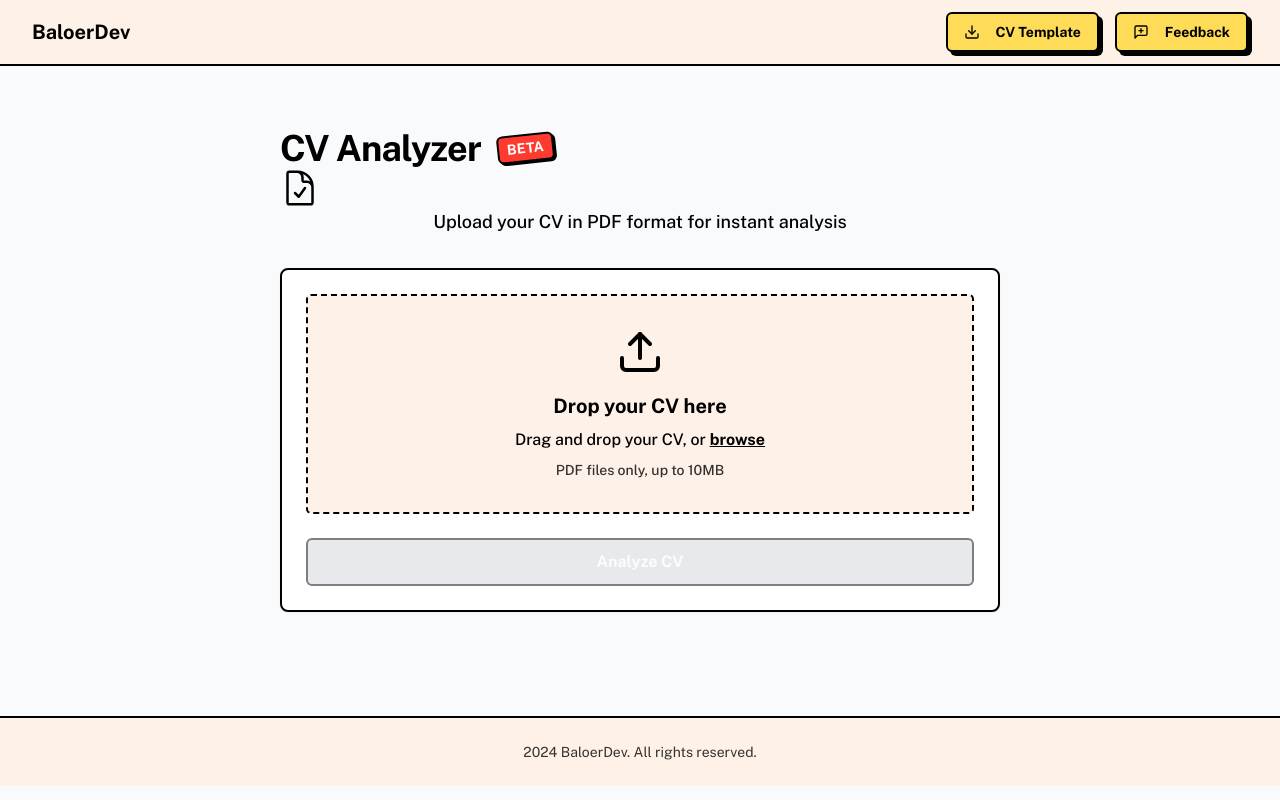
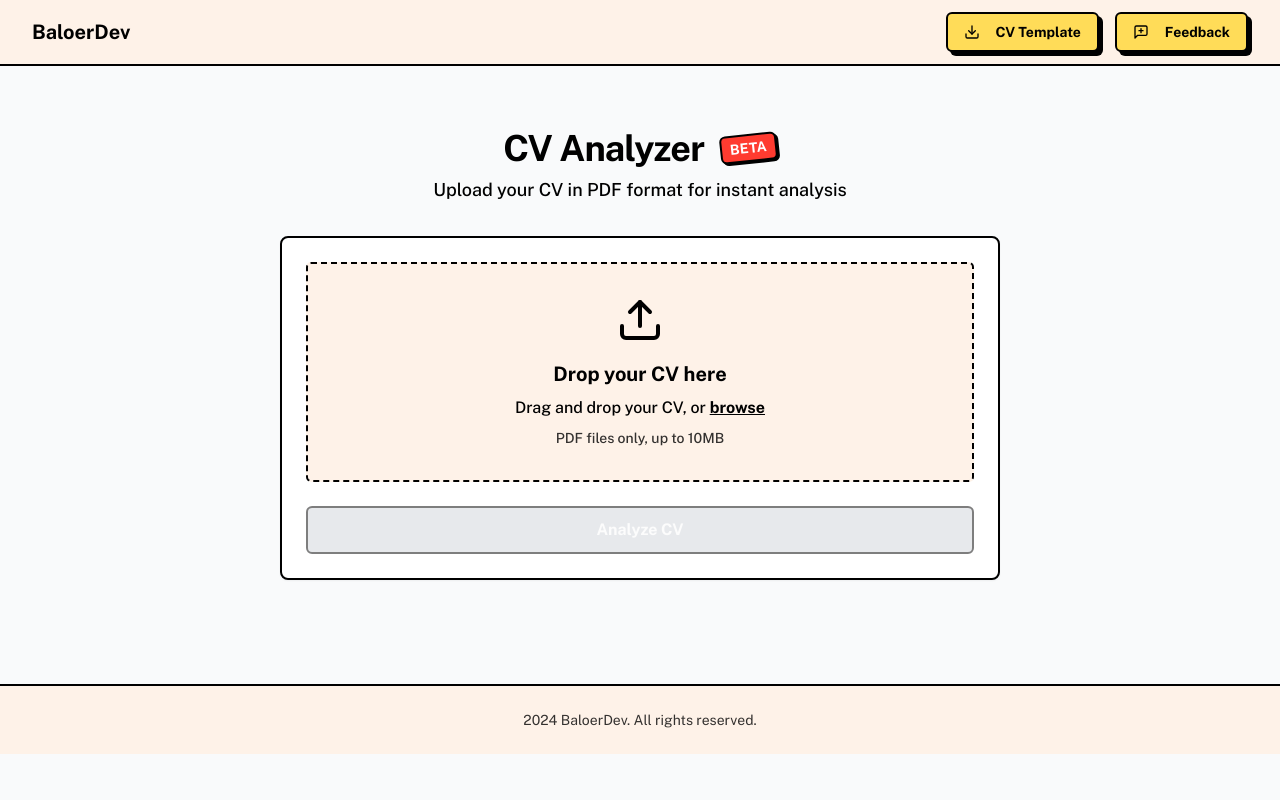
Before and after one commit to baloerrr04/next-cv-anylizer, a Next.js app: page / in a window 1280 px wide. Built offline with nearby package versions, Linux system fonts and the light colour scheme.

Commit message:
chore: update title

```diff
--- a/app/components/CVAnalyzer.tsx
+++ b/app/components/CVAnalyzer.tsx
@@ -121,18 +121,18 @@ export default function CVAnalyzer() {
       <Toaster position="top-right" />
 
       <div className="text-center mb-8">
-        <div className="flex items-center gap-4">
+        <div className="flex items-center justify-center gap-4">
           <h1 className="text-4xl font-heading text-text tracking-tight">
             CV Analyzer
           </h1>
+        {/* <svg xmlns="http://www.w3.org/2000/svg" fill="none" viewBox="0 0 24 24" strokeWidth={1.5} stroke="currentColor" className="size-10">
+          <path strokeLinecap="round" strokeLinejoin="round" d="M10.125 2.25h-4.5c-.621 0-1.125.504-1.125 1.125v17.25c0 .621.504 1.125 1.125 1.125h12.75c.621 0 1.125-.504 1.125-1.125v-9M10.125 2.25h.375a9 9 0 0 1 9 9v.375M10.125 2.25A3.375 3.375 0 0 1 13.5 5.625v1.5c0 .621.504 1.125 1.125 1.125h1.5a3.375 3.375 0 0 1 3.375 3.375M9 15l2.25 2.25L15 12" />
+        </svg> */}
           <span className="bg-[#FF3B30] text-white px-2 py-0.5 text-sm font-bold rounded-md transform -rotate-6 border-2 border-black shadow-[2px_2px_0px_0px_rgba(0,0,0,1)]">
             BETA
           </span>
         </div>
-        <svg xmlns="http://www.w3.org/2000/svg" fill="none" viewBox="0 0 24 24" strokeWidth={1.5} stroke="currentColor" className="size-10">
-          <path strokeLinecap="round" strokeLinejoin="round" d="M10.125 2.25h-4.5c-.621 0-1.125.504-1.125 1.125v17.25c0 .621.504 1.125 1.125 1.125h12.75c.621 0 1.125-.504 1.125-1.125v-9M10.125 2.25h.375a9 9 0 0 1 9 9v.375M10.125 2.25A3.375 3.375 0 0 1 13.5 5.625v1.5c0 .621.504 1.125 1.125 1.125h1.5a3.375 3.375 0 0 1 3.375 3.375M9 15l2.25 2.25L15 12" />
-        </svg>
-        <p className="text-lg text-text font-base">
+        <p className="text-lg text-text font-base mt-2">
           Upload your CV in PDF format for instant analysis
         </p>
       </div>
```
